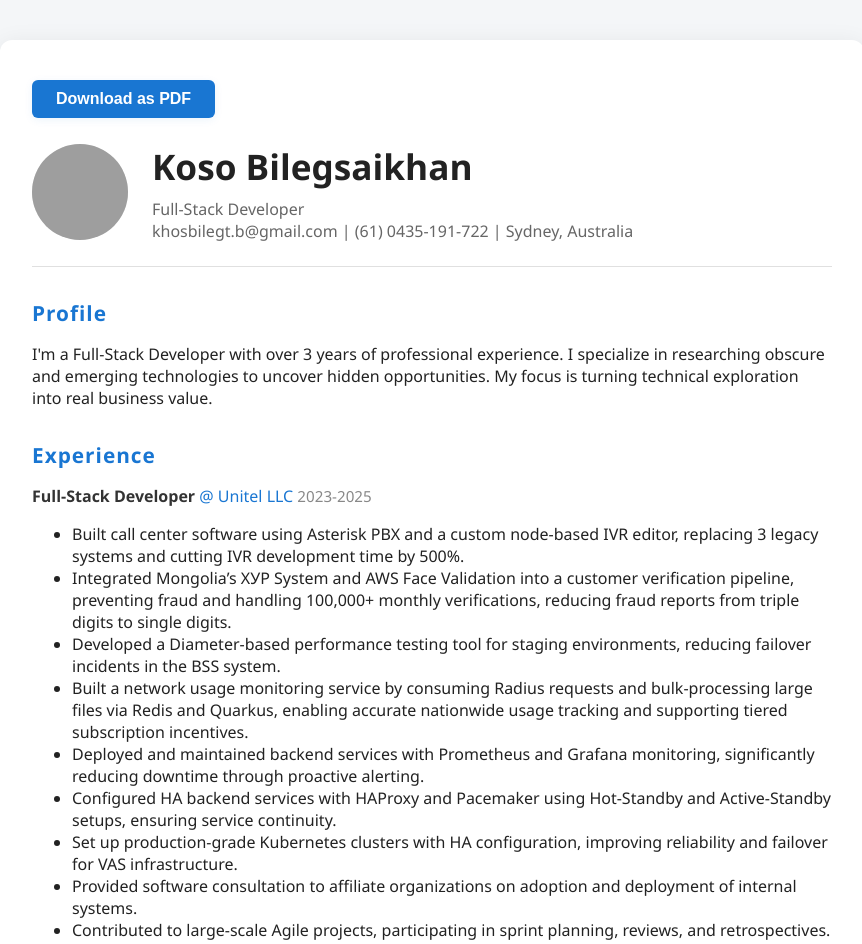
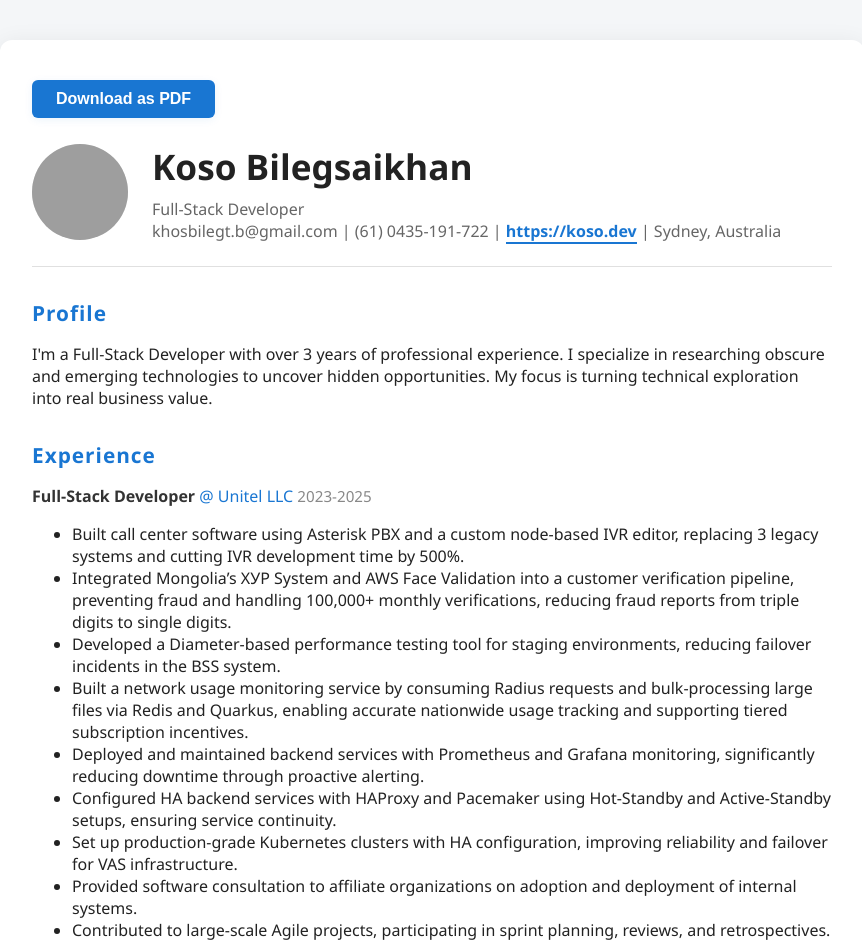
Before and after one commit to khosbilegt/cv-repo, a plain HTML site: page index.html in a window 1280 px wide. Shown: the top 944 px of the page, without its empty margins (208-1070 px from the left). Drawn offline with Linux system fonts and the light colour scheme; grey boxes are pictures that could not be loaded.

Commit message:
added web section to header

```diff
--- a/index.html
+++ b/index.html
@@ -99,6 +99,17 @@
         .download-btn:hover {
             background: #125ea7;
         }
+        .website-link {
+            color: #1976d2;
+            font-weight: 600;
+            text-decoration: none;
+            border-bottom: 2px solid #1976d2;
+            transition: color 0.2s, border-bottom 0.2s;
+        }
+        .website-link:hover {
+            color: #125ea7;
+            border-bottom: 2px solid #125ea7;
+        }
         @media (max-width: 600px) {
             .container {
                 padding: 20px 8px;
@@ -144,7 +155,9 @@
             <div class="profile-info">
                 <h1>Koso Bilegsaikhan</h1>
                 <p>Full-Stack Developer</p>
-                <p>khosbilegt.b@gmail.com | (61) 0435-191-722 | Sydney, Australia</p>
+                <p>khosbilegt.b@gmail.com | (61) 0435-191-722 | <span>
+                <a href="https://koso.dev" target="_blank" class="website-link">https://koso.dev</a>
+                </span> | Sydney, Australia</p>
             </div>
         </section>
         <section class="profile">
```
